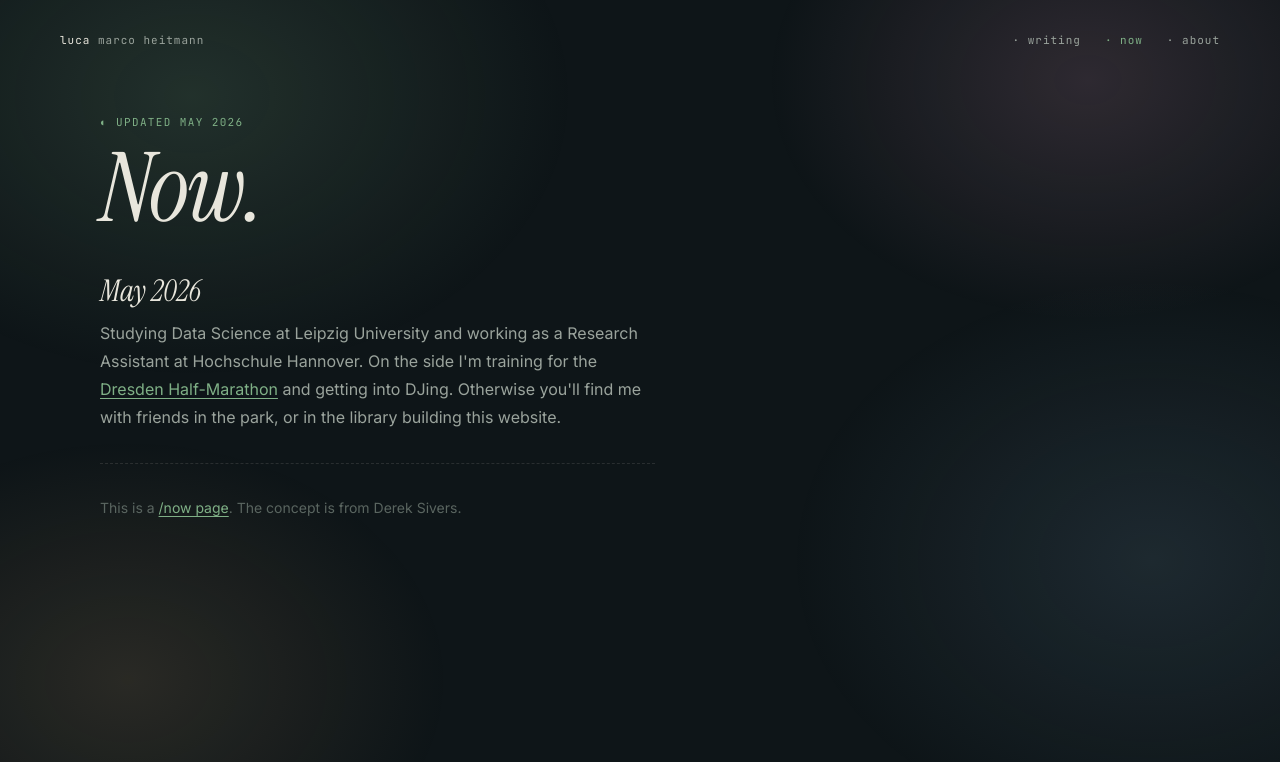
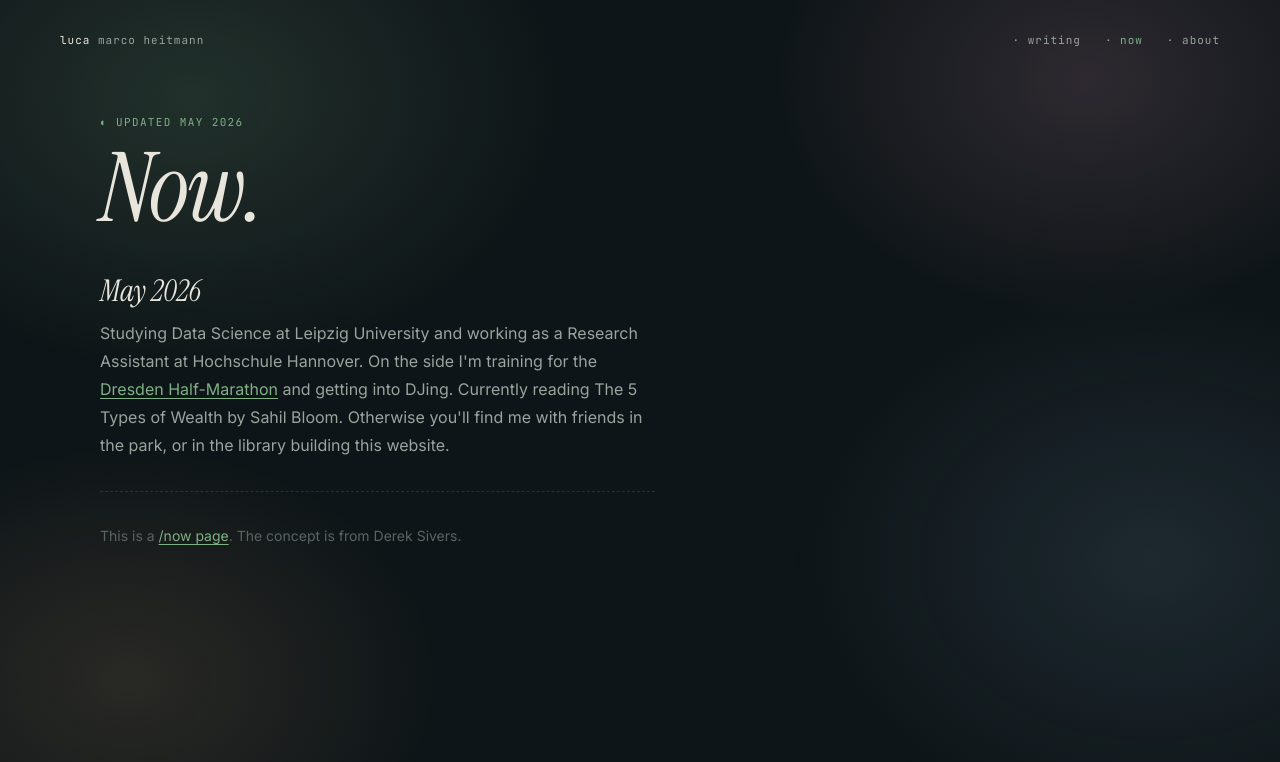
Before and after one commit to luca-heitmann/website, a SvelteKit app: page /now in a window 1280 px wide. Shown: the top 762 px of the page. Built offline with nearby package versions, Linux system fonts and the light colour scheme.

Commit message:
minor changes

```diff
--- a/src/routes/now/+page.svelte
+++ b/src/routes/now/+page.svelte
@@ -24,8 +24,8 @@
 				Studying Data Science at Leipzig University and working as a Research
 				Assistant at Hochschule Hannover. On the side I'm training for the
 				<a href="https://www.dresden-marathon.com/en/" target="_blank" rel="noopener">Dresden Half-Marathon</a>
-				and getting into DJing. Otherwise you'll find me with friends in the
-				park, or in the library building this website.
+				and getting into DJing. Currently reading The 5 Types of Wealth by Sahil Bloom.
+				Otherwise you'll find me with friends in the park, or in the library building this website.
 			</p>
 
 			<hr />
```
Also changed, not shown: src/posts/hiy-rpi-3-deploy-apps.md (+10 -0 lines).
